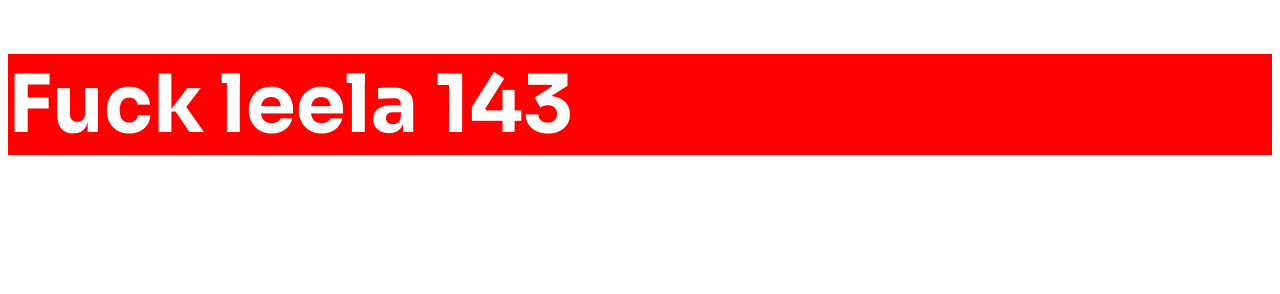
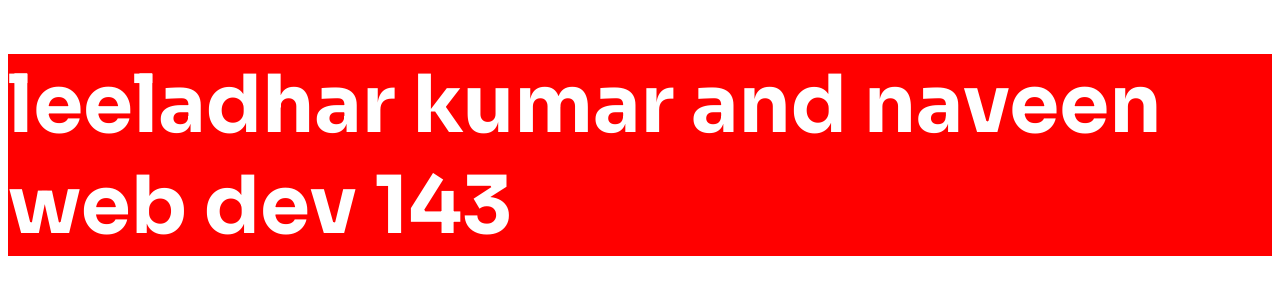
Before and after one commit to jarvis1365/leelawebdev1, a plain HTML site: page index.html in a window 1280 px wide. Drawn offline with Linux system fonts and the light colour scheme.

Commit message:
added some code

```diff
--- a/index.html
+++ b/index.html
@@ -8,6 +8,6 @@
     <link rel="stylesheet" href="/leela.css">
 </head>
 <body>
-    <h1 class="heading">Fuck leela 143</h1>
+    <h1 class="heading">leeladhar kumar and naveen web dev 143</h1>
 </body>
 </html>
```
